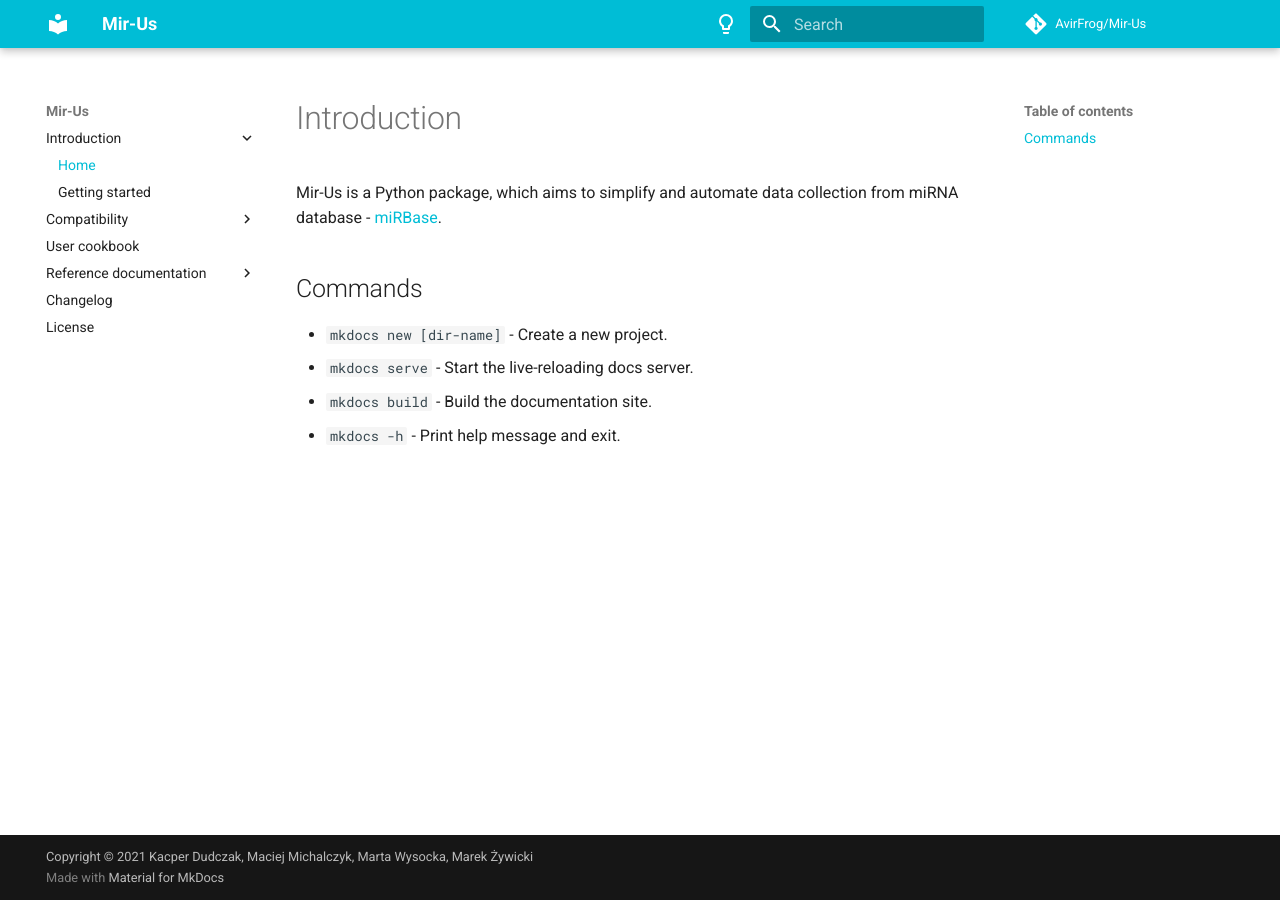
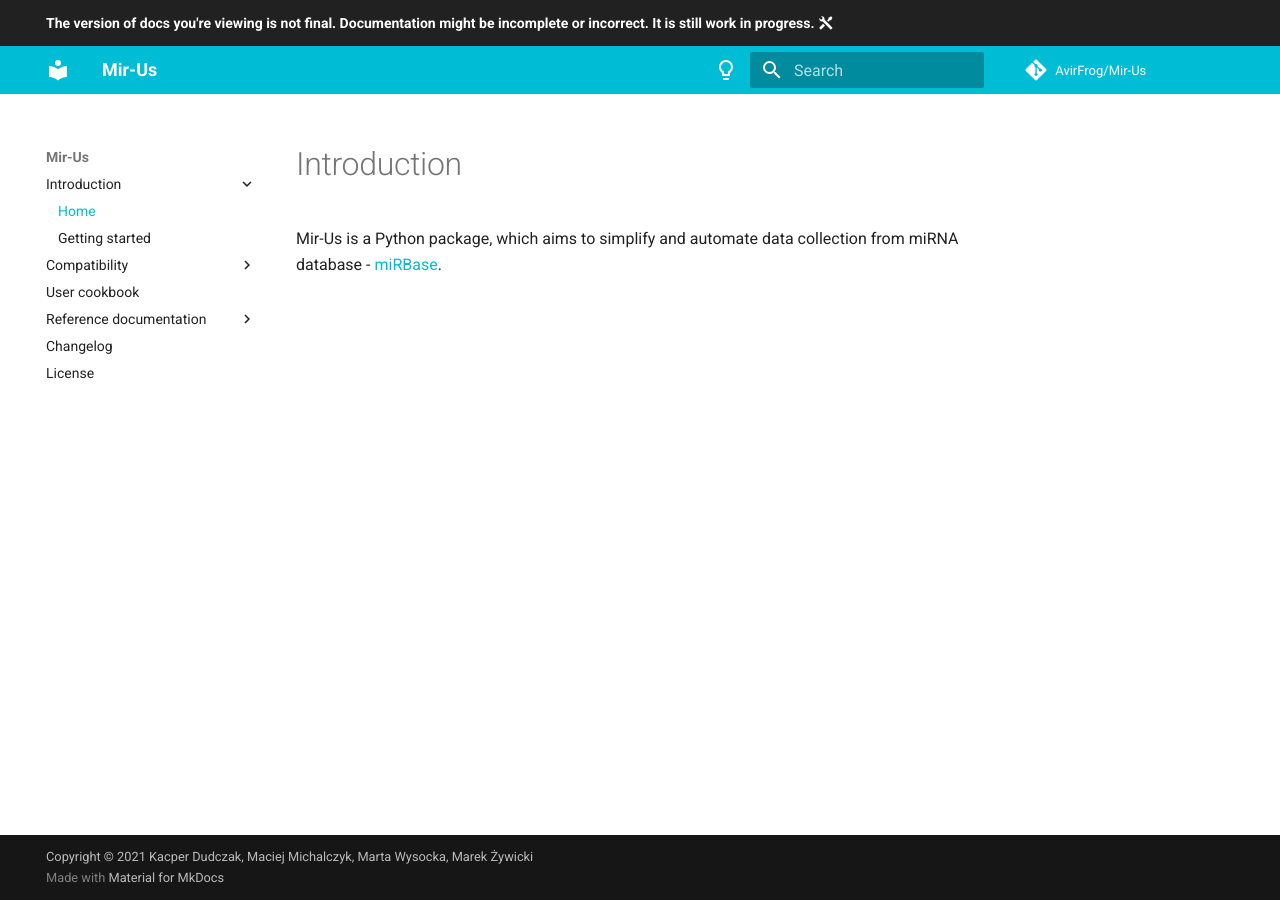
Before and after one commit to AvirFrog/Mir-Us, an MkDocs documentation site: the page built from docs/index.md, in a window 1280 px wide. Built offline with MkDocs 1.6.1 and Material for MkDocs 9.7.7, drawn with Linux system fonts in a browser that asks for light colours; comment, search, counter and statistics services are not loaded.

Commit message:
Added provisional README for testing, added header in the docs. Version is ready for testing.
Signed-off-by: phenolophthaleinum <mccv99@gmail.com>

```diff
--- a/docs/index.md
+++ b/docs/index.md
@@ -1,10 +1,3 @@
 # Introduction
 
 Mir-Us is a Python package, which aims to simplify and automate data collection from miRNA database - [miRBase](https://www.mirbase.org/).
-
-## Commands
-
-* `mkdocs new [dir-name]` - Create a new project.
-* `mkdocs serve` - Start the live-reloading docs server.
-* `mkdocs build` - Build the documentation site.
-* `mkdocs -h` - Print help message and exit.
--- a/mkdocs.yml
+++ b/mkdocs.yml
@@ -8,9 +8,11 @@
   - javascripts/tables.js
 
 theme:
-  name: "material"
+  name: material
+  custom_dir: 'overrides/'
   features:
     - navigation.top
+    - header.autohide
   palette:
     - scheme: default
       primary: cyan
--- /dev/null
+++ b/overrides/main.html
@@ -0,0 +1,10 @@
+{% extends "base.html" %}
+
+{% block announce %}
+<strong>
+ The version of docs you're viewing is not final. Documentation might be incomplete or incorrect. It is still work in progress.
+</strong>
+<span class="twemoji">
+      {% include ".icons/material/tools.svg" %}
+</span>
+{% endblock %}
```
Also changed, not shown: README.md (+54 -13 lines), main.py (+35 -27 lines), miBase.py (+25 -25 lines).
